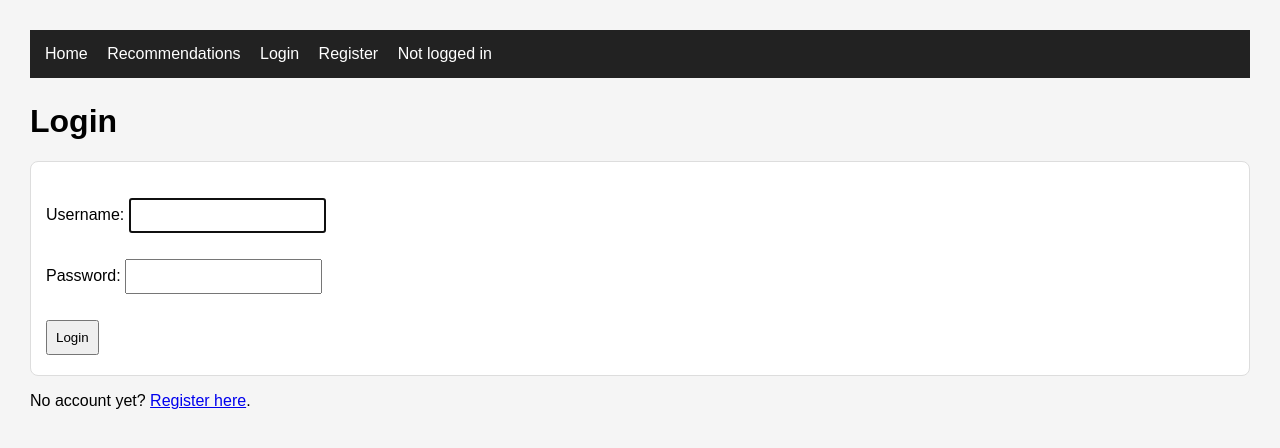
After one commit to hashmashdashcrash/anime_recommender, a Django app: page /login/ in a window 1280 px wide. The commit adds this page. Shown: the top 448 px of the page. Run offline with Django 5.2, Linux system fonts and the light colour scheme.

Commit message:
Add login and registration pages

```diff
--- a/anime/templates/anime/base.html
+++ b/anime/templates/anime/base.html
@@ -53,8 +53,11 @@
 
     {% if user.is_authenticated %}
         <a href="{% url 'watchlist' %}">My Watchlist</a>
+        <a href="{% url 'logout' %}">Logout</a>
         <span>Logged in as {{ user.username }}</span>
     {% else %}
+        <a href="{% url 'login' %}">Login</a>
+        <a href="{% url 'register' %}">Register</a>
         <span>Not logged in</span>
     {% endif %}
 </nav>
--- /dev/null
+++ b/anime/templates/anime/login.html
@@ -0,0 +1,15 @@
+{% extends 'anime/base.html' %}
+
+{% block content %}
+
+<h1>Login</h1>
+
+<form method="post" class="card">
+    {% csrf_token %}
+    {{ form.as_p }}
+    <button type="submit">Login</button>
+</form>
+
+<p>No account yet? <a href="{% url 'register' %}">Register here</a>.</p>
+
+{% endblock %}
--- a/anime/urls.py
+++ b/anime/urls.py
@@ -3,6 +3,9 @@ from . import views
 
 urlpatterns = [
     path('', views.anime_list, name='anime_list'),
+    path('register/', views.register_view, name='register'),
+    path('login/', views.login_view, name='login'),
+    path('logout/', views.logout_view, name='logout'),
     path('anime/<int:anime_id>/', views.anime_detail, name='anime_detail'),
     path('watchlist/', views.watchlist, name='watchlist'),
     path('add/<int:anime_id>/', views.add_to_watchlist, name='add_to_watchlist'),
--- a/anime/views.py
+++ b/anime/views.py
@@ -1,6 +1,41 @@
 from django.shortcuts import render, get_object_or_404, redirect
 from django.contrib.auth.decorators import login_required
+from django.contrib.auth.forms import UserCreationForm, AuthenticationForm
+from django.contrib.auth import login as auth_login, logout as auth_logout
 from .models import Anime, WatchlistItem
+
+
+def register_view(request):
+    if request.method == 'POST':
+        form = UserCreationForm(request.POST)
+
+        if form.is_valid():
+            user = form.save()
+            auth_login(request, user)
+            return redirect('anime_list')
+    else:
+        form = UserCreationForm()
+
+    return render(request, 'anime/register.html', {'form': form})
+
+
+def login_view(request):
+    if request.method == 'POST':
+        form = AuthenticationForm(request, data=request.POST)
+
+        if form.is_valid():
+            user = form.get_user()
+            auth_login(request, user)
+            return redirect('anime_list')
+    else:
+        form = AuthenticationForm()
+
+    return render(request, 'anime/login.html', {'form': form})
+
+
+def logout_view(request):
+    auth_logout(request)
+    return redirect('anime_list')
 
 
 def anime_list(request):
--- a/anime_project/settings.py
+++ b/anime_project/settings.py
@@ -116,3 +116,7 @@ USE_TZ = True
 # https://docs.djangoproject.com/en/6.0/howto/static-files/
 
 STATIC_URL = 'static/'
+
+LOGIN_URL = 'login'
+LOGIN_REDIRECT_URL = 'anime_list'
+LOGOUT_REDIRECT_URL = 'anime_list'
```
Also changed, not shown: anime/templates/anime/register.html (added, +15 -0 lines).
